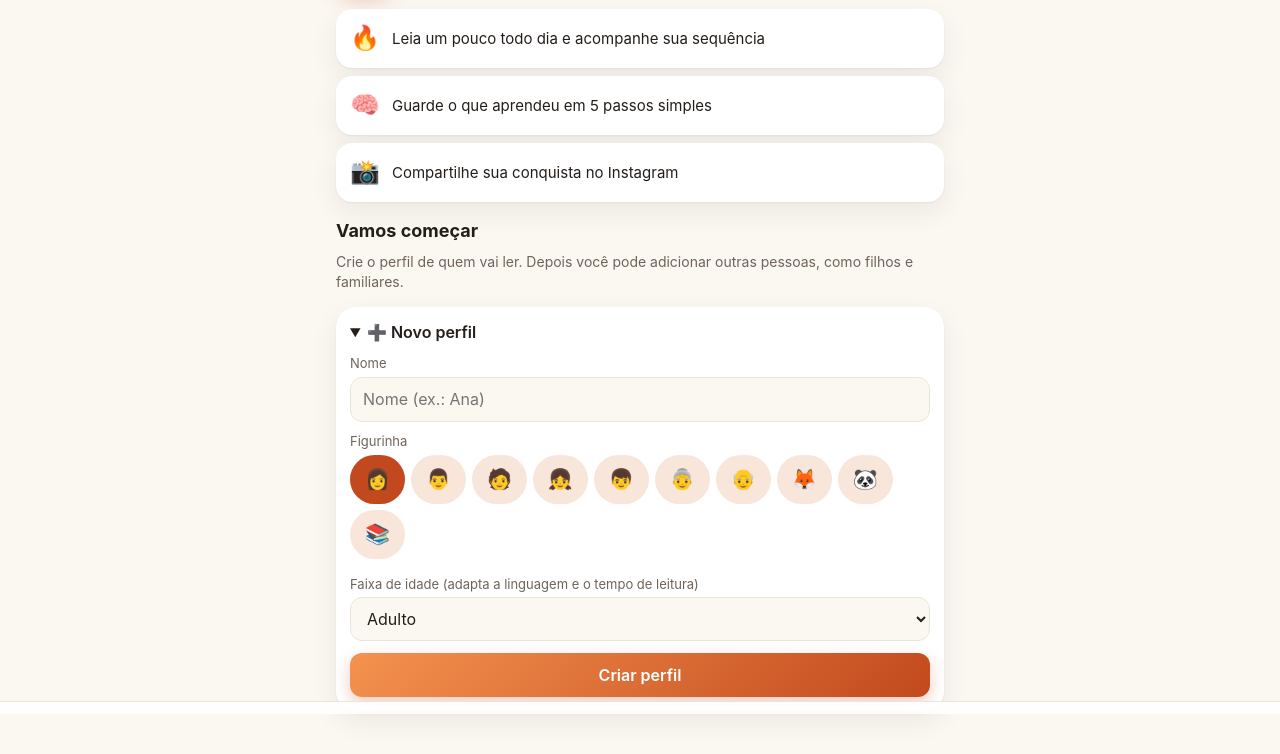
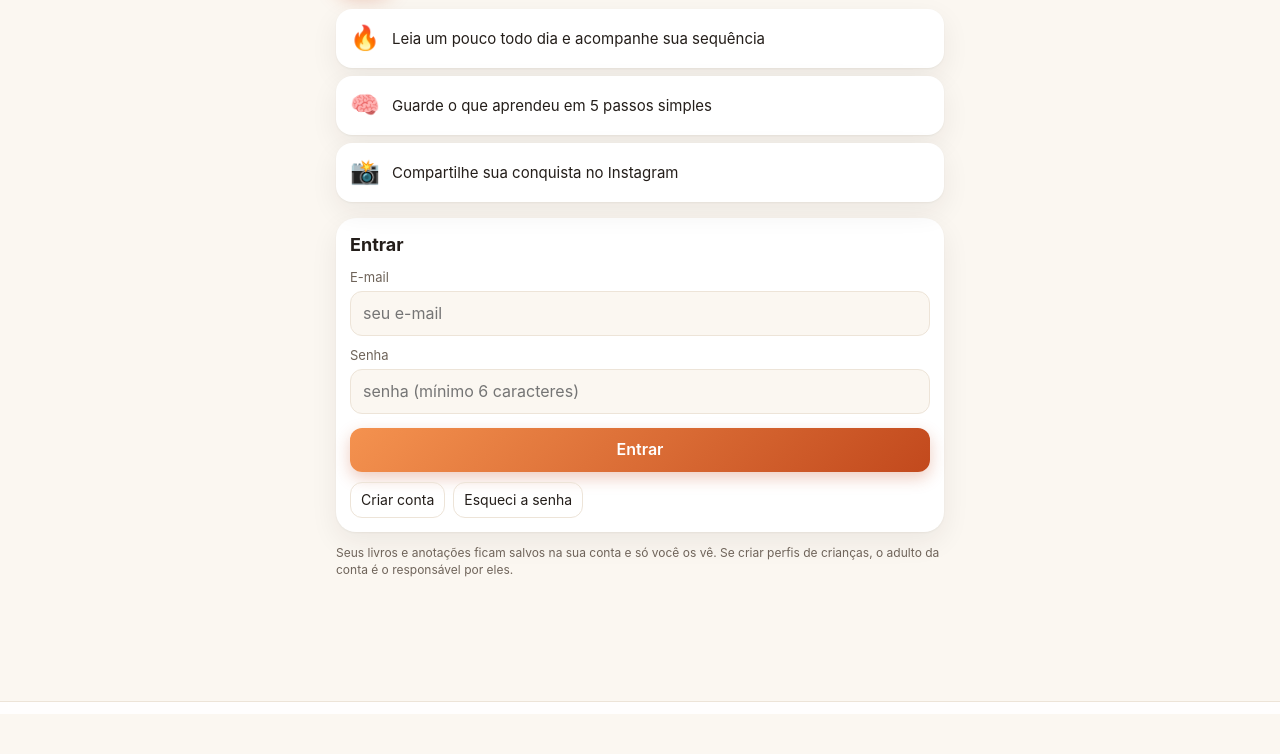
Before and after one commit to crisqueiroz/Sistema-Leitura, a plain HTML site: page index.html in a window 1280 px wide. Shown: the part 86-840 px from the top of the page. After the commit the page ends 800 px from the top, so only its background shows below. Drawn offline with nearby package versions, Linux system fonts and the light colour scheme.

Commit message:
Configura chave publicável do Supabase
Co-Authored-By: Claude Sonnet 5.5 <noreply@anthropic.com>
Claude-Session: https://claude.ai/code/session_018XcrX38gc92nzuddgrGsu3

```diff
--- a/index.html
+++ b/index.html
@@ -199,7 +199,7 @@ function saveAllCloud(id) { id = id || atual; save(kP(id)); Object.keys(PF(id).l
 /* ---------- conta (Supabase) ---------- */
 // Preencha com o Project URL e a chave "anon public" do seu projeto Supabase (Project Settings > API).
 // Enquanto estiverem vazias, o app funciona sem login, salvando só neste aparelho.
-const SB_URL = "https://iecehbwjqjzplkdzkhbn.supabase.co", SB_KEY = "";
+const SB_URL = "https://iecehbwjqjzplkdzkhbn.supabase.co", SB_KEY = "sb_publishable_Ild8XGB6lTb02qxfelSk2w_iofFXidB";
 const CLOUD = !!(SB_URL && SB_KEY && window.supabase);
 let sb = null, session = null, authReady = !CLOUD, loaded = !CLOUD, recovery = false, started = false;
 let authMode = "entrar", authMsg = "", authEmail = "";
```
